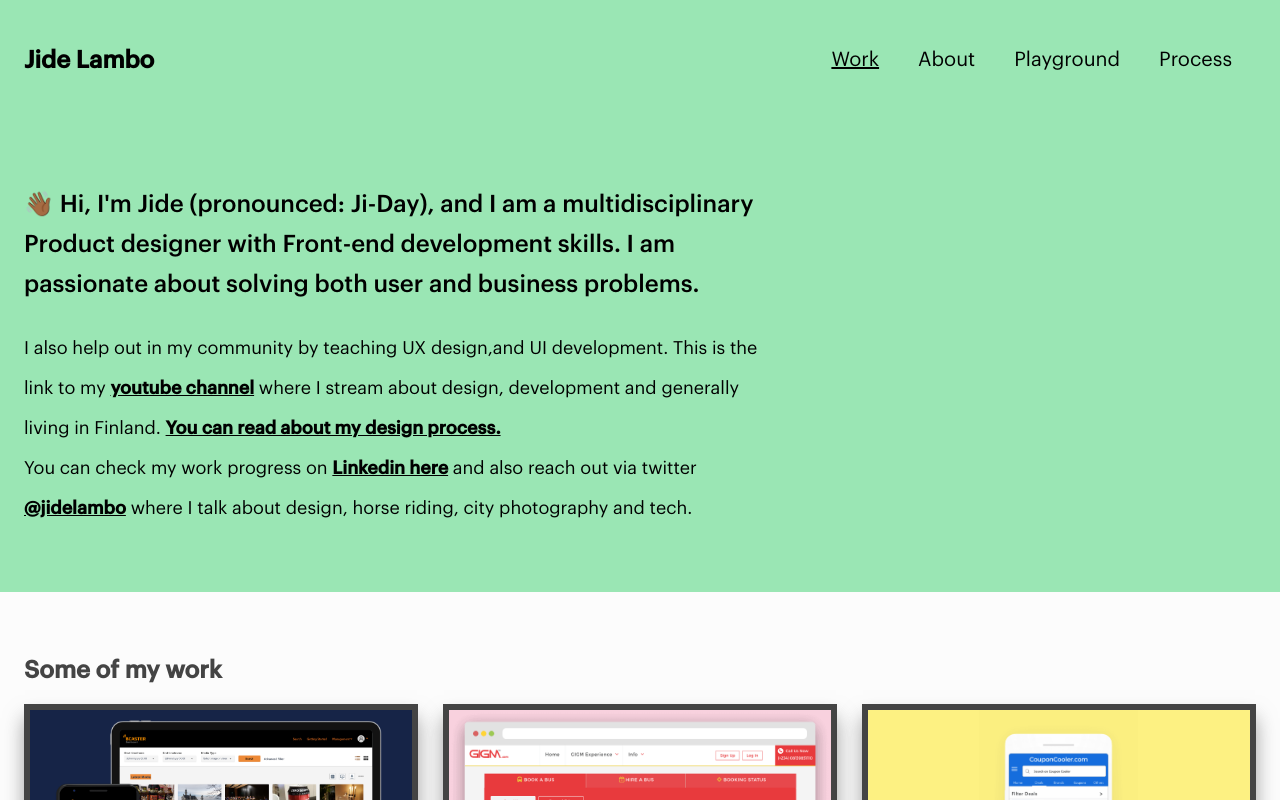
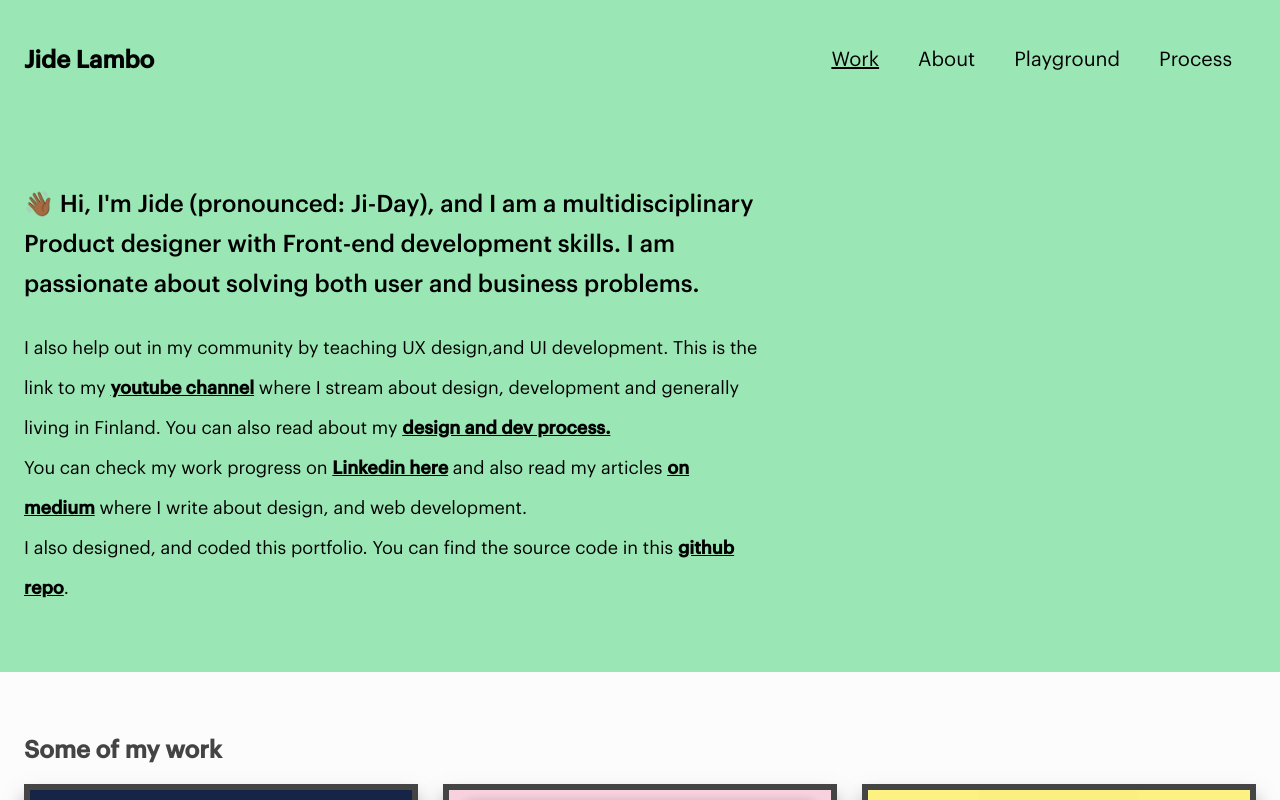
Before and after one commit to JideLambo/portfolio, an Angular app: page / in a window 1280 px wide. Shown: the top 800 px of the page. Built offline with nearby package versions, Linux system fonts and the light colour scheme.

Commit message:
Text and CSS updates

```diff
--- a/src/app/components/home-briefs/home-briefs.component.html
+++ b/src/app/components/home-briefs/home-briefs.component.html
@@ -18,10 +18,11 @@
           >
           where I stream about design, development and generally living in
           Finland.
+          You can also read about my
           <a
             routerLink="/design-process"
             class="text-black font-semibold underline"
-            >You can read about my design process.</a
+            >design and dev process.</a
           >
         </p>
 
@@ -33,15 +34,16 @@
             class="text-black font-semibold underline"
             >Linkedin here</a
           >
-          and also reach out via twitter
+          and also read my articles
           <a
-            href="http://twitter.com/jidelambo"
+            href="https://medium.com/@jidelambo"
             target="_blank"
             class="text-black font-semibold underline"
-            >@jidelambo</a
+            >on medium</a
           >
-          where I talk about design, horse riding, city photography and tech.
+          where I write about design, and web development.
         </p>
+        <p>I also designed, and coded this portfolio. You can find the source code in this <a href="https://github.com/JideLambo/portfolio" target="_blank" class="text-black font-semibold underline">github repo</a>.</p>
       </article>
     </div>
   </div>
--- a/src/app/pages/design-process/design-process.component.html
+++ b/src/app/pages/design-process/design-process.component.html
@@ -39,8 +39,14 @@
         me gain much insight into what works, and what doesn’t work, and I can
         iterate the design.
       </p>
+    </div>
+
+    <div class="desc-more">
+      <h2 class="text-xl font-semibold">Front-end (UI) Development</h2>
       <p class="text-lg leading-10">
-        I also have experience in Front-end development.
+        I can implement prototype (UX) designs as UI features, components and functionalities.
+        I can also plan and design implementation for multilingual frontend solution.
+        Developing and maintaining good coding practices for better web accessibility is also my focus and interest.
       </p>
     </div>
   </article>
--- a/src/app/pages/work-bcaster/work-bcaster.component.html
+++ b/src/app/pages/work-bcaster/work-bcaster.component.html
@@ -1,6 +1,6 @@
 <div class="container mx-auto">
   <div class="work-page-title">
-    <h3>BCaster</h3>
+    <h3>Case Study: BCaster</h3>
   </div>
 </div>
 <!-- <app-works-hero></app-works-hero> -->
--- a/src/app/pages/work-couponcooler/work-couponcooler.component.html
+++ b/src/app/pages/work-couponcooler/work-couponcooler.component.html
@@ -1,6 +1,6 @@
 <div class="container mx-auto">
   <div class="work-page-title">
-    <h3>Coupon Cooler</h3>
+    <h3>Case Study: Coupon Cooler</h3>
   </div>
 </div>
 <!-- <app-works-hero></app-works-hero> -->
--- a/src/app/pages/work-gigm/work-gigm.component.html
+++ b/src/app/pages/work-gigm/work-gigm.component.html
@@ -1,6 +1,6 @@
 <div class="container mx-auto">
   <div class="work-page-title">
-    <h3>GIGM.com</h3>
+    <h3>Case Study: GIGM.com</h3>
   </div>
 </div>
 <!-- <app-works-hero></app-works-hero> -->
--- a/src/styles.scss
+++ b/src/styles.scss
@@ -95,10 +95,10 @@ $main-color: #fa416d;
 }
 
 .work-page-title {
-  margin-top: 20px;
+  margin: 20px 0;
 
   h3 {
-    font-size: 1rem;
+    font-size: 1.5rem;
     font-weight: 500;
   }
 }
```
